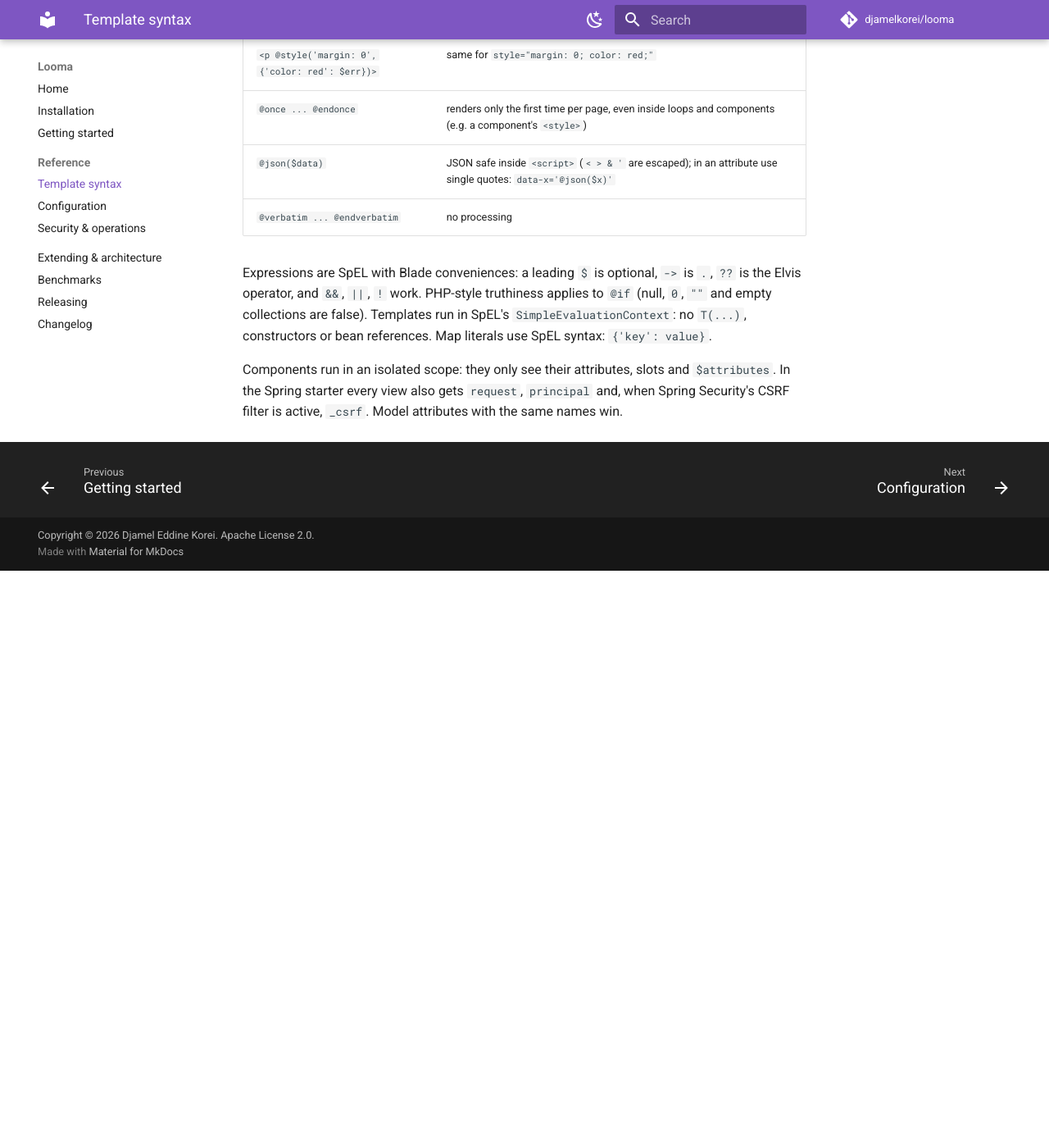
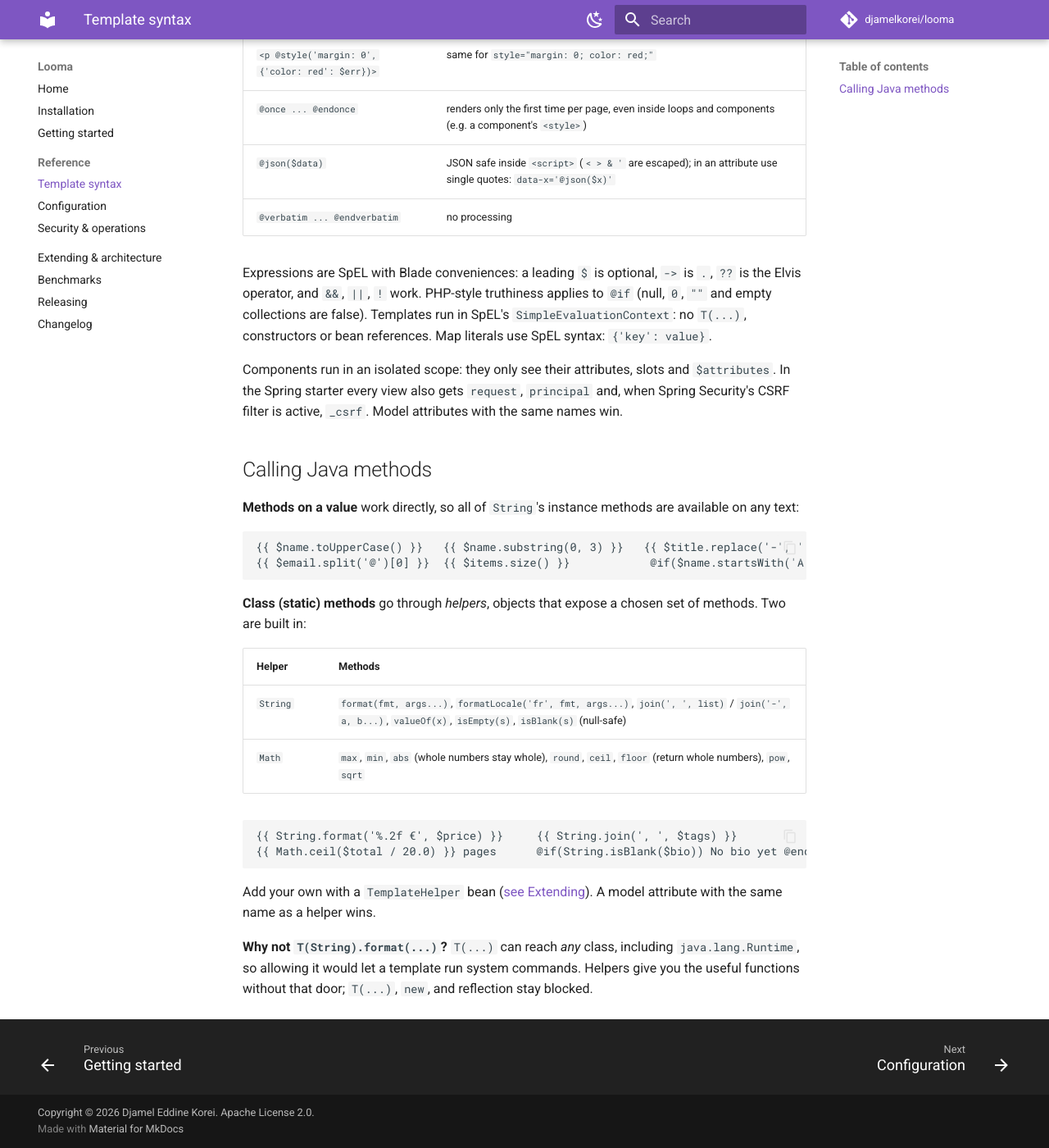
Before and after one commit to djamelkorei/looma, an MkDocs documentation site: the page built from docs/syntax.md, in a window 1280 px wide and 1400 px high, scrolled down 1583 px. Shown: the whole window at 82% size. Built offline with MkDocs 1.6.1 and Material for MkDocs 9.7.7, drawn with Linux system fonts in a browser that asks for light colours; comment, search, counter and statistics services are not loaded; before the commit the page ends 2279 px from its top, so only the background shows below that.

Commit message:
Document template helpers

````diff
--- a/docs/extending.md
+++ b/docs/extending.md
@@ -82,6 +82,32 @@ to tell a fixed name from an expression) and the startup check will report it wh
 
 Names must be letters only; `verbatim` is reserved by the lexer; clashes fail when the engine is built.
 
+## Template helpers
+
+When templates need *functions* rather than new syntax (formatting money, building URLs, date helpers),
+a helper is simpler than a directive. Any public class implementing `TemplateHelper` is callable as
+`Name.method(...)`:
+
+```java
+@Component
+public class PriceHelper implements TemplateHelper {
+    public String name() { return "Price"; }
+    public String eur(Number amount) { return String.format("%.2f €", amount.doubleValue()); }
+}
+```
+
+```html
+Total: {{ Price.eur($order.total) }}
+```
+
+Without Spring: `LoomaEngine.builder(loader).helper(new PriceHelper()).build()`. Helpers are visible in every
+template, including includes and components, below the model in lookup order. Their output is escaped like any
+other value. The built-in `String` and `Math` helpers are written the same way (`looma-core/.../helper`); a helper
+of yours with the same name replaces them.
+
+Only expose methods you would be happy for any template to call; helpers are the deliberate, reviewed way to
+give templates access to Java code, as opposed to `T(...)`, which stays blocked.
+
 ## Testing conventions
 
 * **Behaviour tests** render a template string and compare the output (`LoomaEngineTest`). They know nothing
--- a/docs/syntax.md
+++ b/docs/syntax.md
@@ -41,3 +41,31 @@ Map literals use SpEL syntax: `{'key': value}`.
 Components run in an isolated scope: they only see their attributes, slots and `$attributes`.
 In the Spring starter every view also gets `request`, `principal` and, when Spring Security's
 CSRF filter is active, `_csrf`. Model attributes with the same names win.
+
+## Calling Java methods
+
+**Methods on a value** work directly, so all of `String`'s instance methods are available on any text:
+
+```html
+{{ $name.toUpperCase() }}   {{ $name.substring(0, 3) }}   {{ $title.replace('-', ' ') }}
+{{ $email.split('@')[0] }}  {{ $items.size() }}            @if($name.startsWith('A')) ... @endif
+```
+
+**Class (static) methods** go through *helpers*, objects that expose a chosen set of methods. Two are built in:
+
+| Helper | Methods |
+|---|---|
+| `String` | `format(fmt, args...)`, `formatLocale('fr', fmt, args...)`, `join(', ', list)` / `join('-', a, b...)`, `valueOf(x)`, `isEmpty(s)`, `isBlank(s)` (null-safe) |
+| `Math` | `max`, `min`, `abs` (whole numbers stay whole), `round`, `ceil`, `floor` (return whole numbers), `pow`, `sqrt` |
+
+```html
+{{ String.format('%.2f €', $price) }}     {{ String.join(', ', $tags) }}
+{{ Math.ceil($total / 20.0) }} pages      @if(String.isBlank($bio)) No bio yet @endif
+```
+
+Add your own with a `TemplateHelper` bean ([see Extending](extending.md#template-helpers)). A model attribute with
+the same name as a helper wins.
+
+**Why not `T(String).format(...)`?** `T(...)` can reach *any* class, including `java.lang.Runtime`, so allowing it
+would let a template run system commands. Helpers give you the useful functions without that door; `T(...)`,
+`new`, and reflection stay blocked.
````
Also changed, not shown: CHANGELOG.md (+2 -0 lines).
